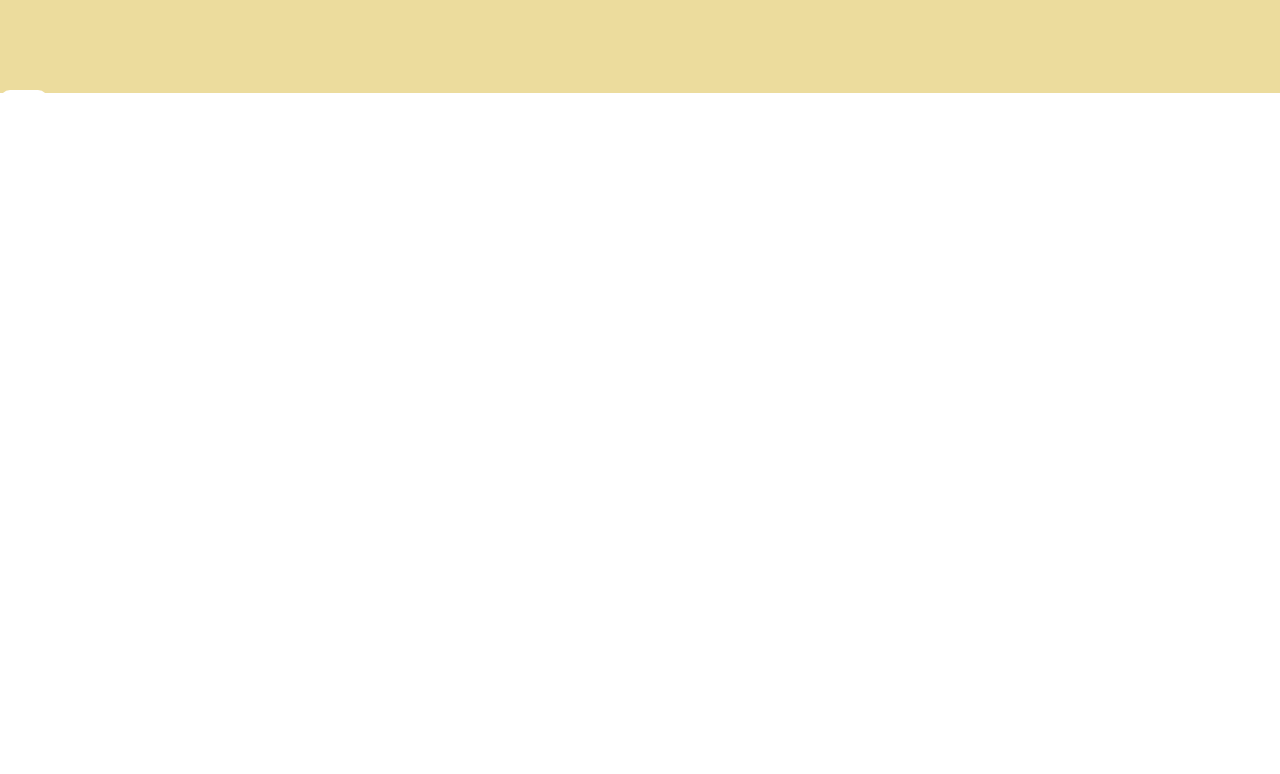
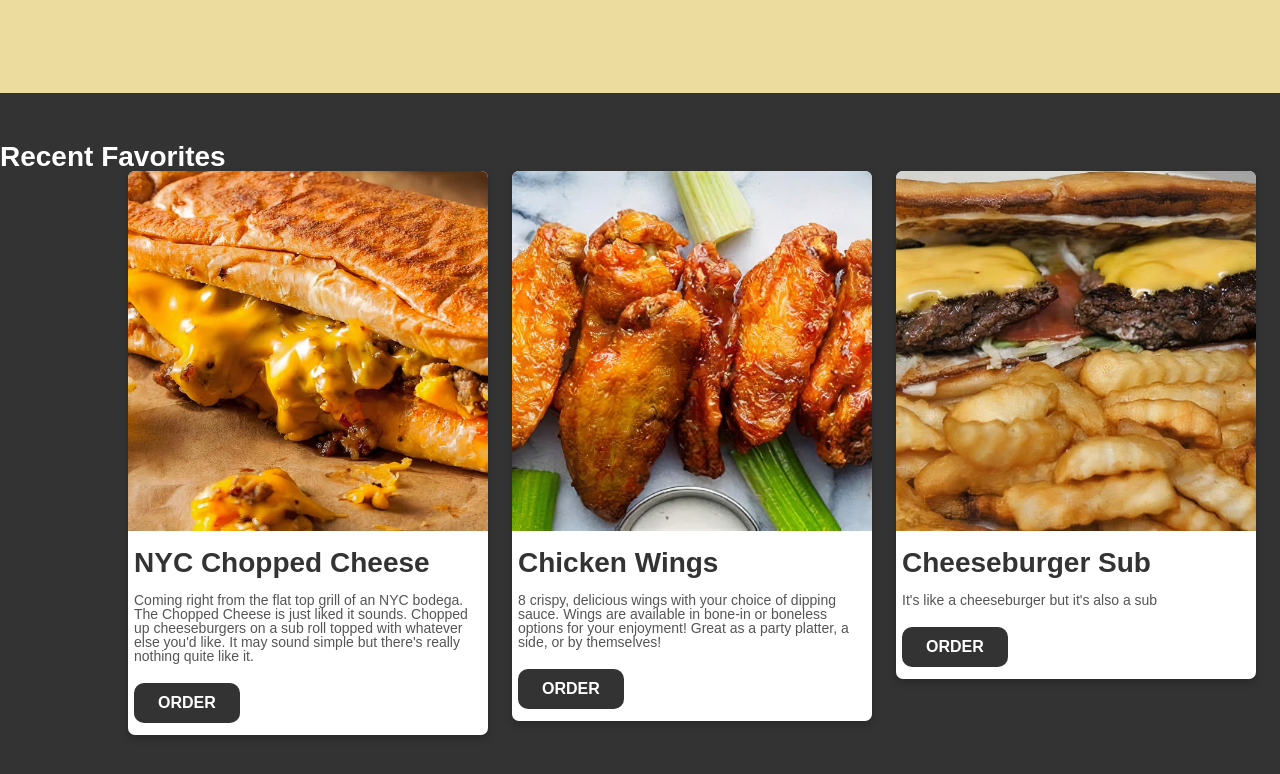
Before and after one commit to rmhass015/Burditt-Hill, a plain HTML site: page index.html in a window 1280 px wide. Shown: the part 554-1328 px from the top of the page. Drawn offline with Linux system fonts and the light colour scheme.

Commit message:
Added more detail to the cards section added images for the favorite menu cards

```diff
--- a/css/style.css
+++ b/css/style.css
@@ -43,7 +43,11 @@ body {
 ****************** */
 
 .container {
-  max-width: 1200px;
+  /* max-width: 1200px; */
+}
+
+.content {
+  max-width: 1600px;
 }
 
 .btn {
@@ -193,4 +197,68 @@ header.sticky .main-nav-link:active {
 
 .menu {
   min-height: 100vh;
+  background-color: #333;
 }
+
+.menu .content {
+  padding-top: 50px;
+  margin: 0 auto;
+}
+
+.menu .content h1 {
+  font-size: 2.8rem;
+  color: #fff;
+}
+
+.menu-fav-box {
+  display: flex;
+  margin: auto;
+  gap: 2.4rem;
+  width: 80%;
+  justify-content: space-between;
+}
+
+.menu-fav-card {
+  box-shadow: 0 4px 8px 0 rgba(0, 0, 0, 0.2);
+  transition: 0.3s;
+  height: fit-content;
+  background-color: #fff;
+  border-radius: 7px;
+  max-width: 360px;
+}
+
+.menu-fav-card img {
+  height: 36rem;
+  overflow: hidden;
+  object-fit: contain;
+  border-radius: 7px 7px 0 0;
+}
+
+.menu-fav-title {
+  color: #333 !important;
+  padding: 1.6rem 0;
+}
+
+.menu-card-content {
+  padding: 0 0.6rem;
+}
+
+.menu-fav-description {
+  height: fit-content;
+  font-size: 1.4rem;
+  margin-bottom: 0.8rem;
+}
+
+.menu-fav-btn:link,
+.menu-fav-btn:visited {
+  display: inline-block;
+  margin: 1.2rem 0;
+  background-color: #333 !important;
+  color: #fff;
+}
+
+.menu-fav-btn:hover,
+.menu-fav-btn:active {
+  background-color: #555 !important;
+  color: var(--brand-color);
+}
--- a/index.html
+++ b/index.html
@@ -59,12 +59,56 @@
       <section class="menu" id="menu">
         <div class="container">
           <div class="content">
+            <h1>Recent Favorites</h1>
             <div class="menu-fav-box">
               <div class="menu-fav-card">
-                <h1 class="menu-fav-title"></h1>
-                <img src="" alt="" class="menu-fav-img" />
-                <p class="menu-fav-description"></p>
-                <a href="#" class="btn menu-fav-btn"></a>
+                <img
+                  src="assets/img/menu/choppedcheese.jpg"
+                  alt=""
+                  class="menu-fav-img"
+                />
+                <div class="menu-card-content">
+                  <h1 class="menu-fav-title">NYC Chopped Cheese</h1>
+                  <p class="menu-fav-description">
+                    Coming right from the flat top grill of an NYC bodega. The
+                    Chopped Cheese is just liked it sounds. Chopped up
+                    cheeseburgers on a sub roll topped with whatever else you'd
+                    like. It may sound simple but there's really nothing quite
+                    like it.
+                  </p>
+                  <a href="#" class="menu-fav-btn btn">ORDER</a>
+                </div>
+              </div>
+              <div class="menu-fav-card">
+                <img
+                  src="assets/img/menu/wings.jpg"
+                  alt=""
+                  class="menu-fav-img"
+                />
+                <div class="menu-card-content">
+                  <h1 class="menu-fav-title">Chicken Wings</h1>
+                  <p class="menu-fav-description">
+                    8 crispy, delicious wings with your choice of dipping sauce.
+                    Wings are available in bone-in or boneless options for your
+                    enjoyment! Great as a party platter, a side, or by
+                    themselves!
+                  </p>
+                  <a href="#" class="menu-fav-btn btn">ORDER</a>
+                </div>
+              </div>
+              <div class="menu-fav-card">
+                <img
+                  src="assets/img/menu/cheeseburgersliders.jpg"
+                  alt=""
+                  class="menu-fav-img"
+                />
+                <div class="menu-card-content">
+                  <h1 class="menu-fav-title">Cheeseburger Sub</h1>
+                  <p class="menu-fav-description">
+                    It's like a cheeseburger but it's also a sub
+                  </p>
+                  <a href="#" class="menu-fav-btn btn">ORDER</a>
+                </div>
               </div>
             </div>
           </div>
```
Also changed, not shown: assets/img/menu/cheeseburgersliders.jpg (added), assets/img/menu/choppedcheese.jpg (added), assets/img/menu/wings.jpg (added), 2 other files.
